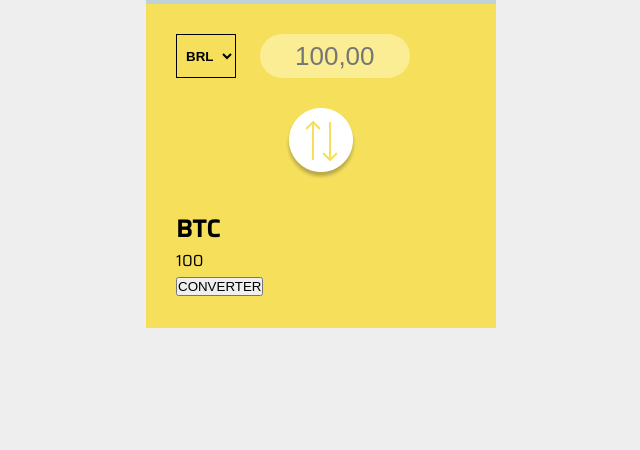
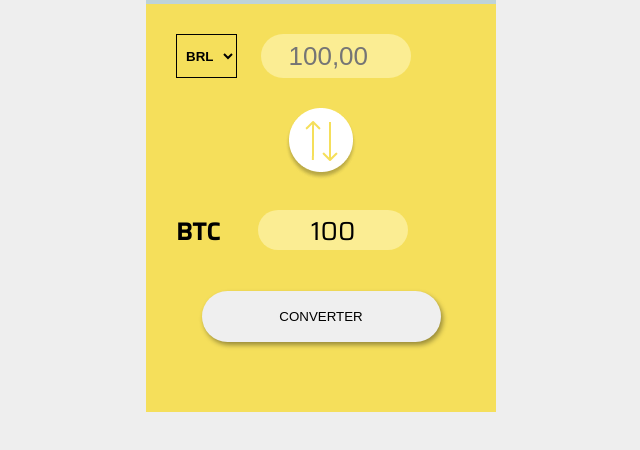
Before and after one commit to eduardonk9999/BitcoinConverter, a plain HTML site: page index.html in a window 1280 px wide. Shown: the part 62-512 px from the top of the page, without its empty margins (319-959 px from the left). Drawn offline with Linux system fonts and the light colour scheme.

Commit message:
Add, front, and js

```diff
--- a/css/styles.css
+++ b/css/styles.css
@@ -51,3 +51,26 @@ header{
   text-align: center;
   background: #FBED93;
 }
+
+.valu-bitcoin{/* padding: 10px; */font-size: 26px;max-width: 150px;border-radius: 50px;border: none;text-align: center;height: 40px;background: #FBED93;width: 100%;}
+button {
+  max-width: 239px;
+  width: 100%;
+  margin: 40px auto;
+  text-align: center;
+  display: block;
+  height: 51px;
+  border: 0;
+  box-shadow: 2px 3px 5px #00000061;
+  border-radius: 50px;
+  outline: none;
+  cursor: pointer;
+}
+
+.box-bitcoin.box-bitcoin-value {
+  display: flex;
+  justify-content: space-between;
+  width: 100%;
+  max-width: 232px;
+  align-items: baseline;
+}
--- a/index.html
+++ b/index.html
@@ -17,19 +17,20 @@
     <div class="content-bitcoin">
       <form action="">
         <div class="box-bitcoin">
-          <select name="" id="">
-            <option value="">BRL</option>
+          <select name="" id="options">
+            <option value="BRL">BRL</option>
+            <option value="AUD">AUD</option>
           </select>
-          <input placeholder="100,00" type="text">
+          <input placeholder="100,00" type="number" class="numberMany">
         </div>
         <img src="/imgs/iconconverter.png" alt="iconconverter" class="iconconverter">
-        <div class="box-bitcoin">
+        <div class="box-bitcoin box-bitcoin-value">
           <h2>BTC</h2>
           <div class="valu-bitcoin">100</div>
         </div>
 
+        <button>CONVERTER</button>
       </form>
-      <button>CONVERTER</button>
 
     </div>
   </section>
--- a/js/app.js
+++ b/js/app.js
@@ -0,0 +1,28 @@
+// https://blockchain.info/ticker
+
+
+
+
+const button = document.querySelector('button');
+const form = document.querySelector('form');
+const input = document.querySelector('.numberMany');
+
+
+
+form.addEventListener('submit', event => {
+  event.preventDefault();
+
+  const selected = event.target.options.value;
+
+
+  // ACHO QUE O LANCE É FETCH COM PROMISSE
+  // fetch('https://blockchain.info/ticker')
+  //   .then(response => response.json())
+  //   .then(json => {
+  //     console.log(`${json.parse()}`)
+  //   })
+})
+
+
+
+// total dividido pelo biticoin
```
